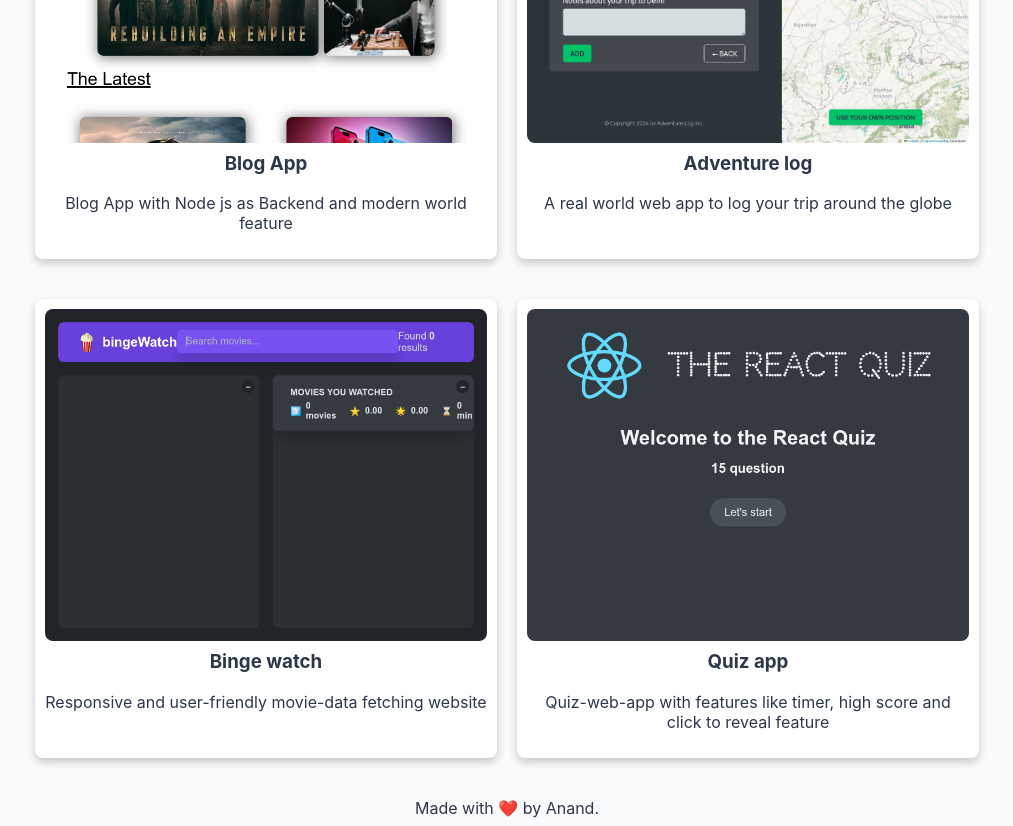
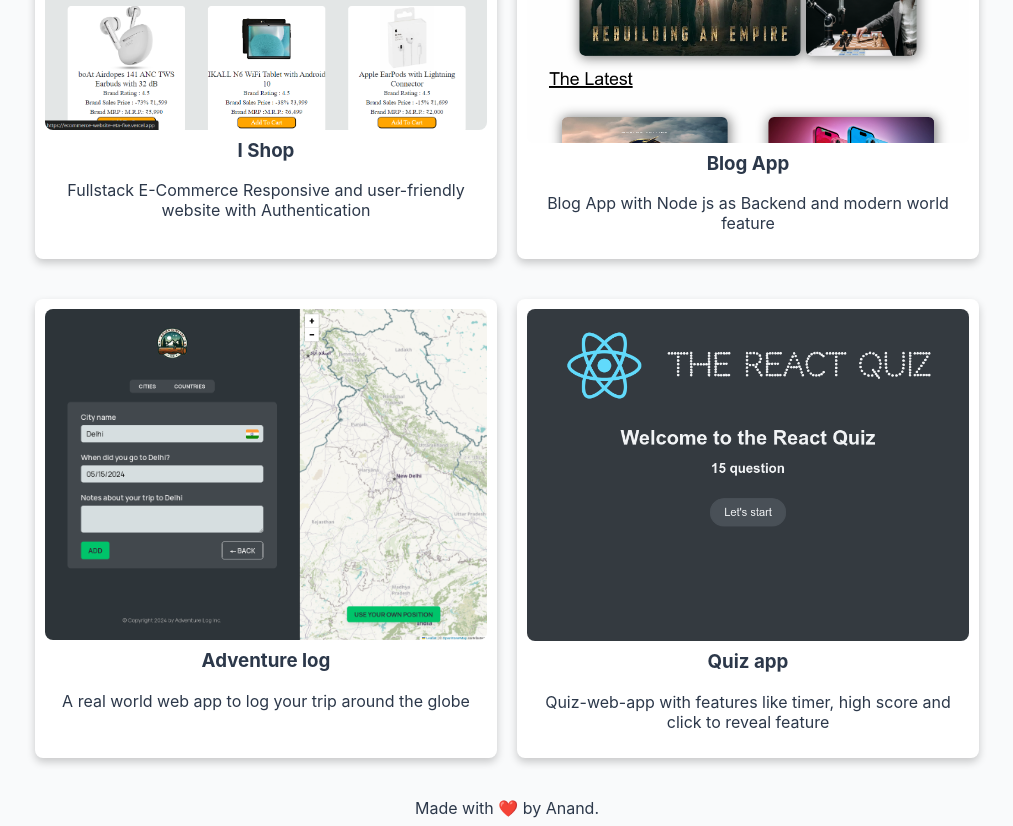
Before and after one commit to ace-cltr/portfolio, a React (Vite) app: page /projects in a window 1280 px wide. Shown: the part 400-1226 px from the top of the page, without its empty margins (133-1146 px from the left). Built offline with nearby package versions, Linux system fonts and the light colour scheme.

Commit message:
added e-commerce project

```diff
--- a/src/components/Projects.tsx
+++ b/src/components/Projects.tsx
@@ -12,6 +12,13 @@ interface Project {
 
 const projects: Project[] = [
   {
+    name: "I Shop",
+    description:
+      "Fullstack E-Commerce Responsive and user-friendly website with Authentication",
+    imageUrl: "./img/e-commerce.png",
+    githubUrl: "https://binge-watch-delta.vercel.app/",
+  },
+  {
     name: "Blog App",
     description: "Blog App with Node js as Backend and modern world feature",
     imageUrl: "./img/download.png",
@@ -23,12 +30,7 @@ const projects: Project[] = [
     imageUrl: "./img/adv.png",
     githubUrl: "https://adventure-log-sigma.vercel.app/",
   },
-  {
-    name: "Binge watch",
-    description: "Responsive and user-friendly movie-data fetching website",
-    imageUrl: "./img/Untitled.png",
-    githubUrl: "https://binge-watch-delta.vercel.app/",
-  },
+
   {
     name: "Quiz app",
     description:
```
Also changed, not shown: public/img/e-commerce.png (added).
